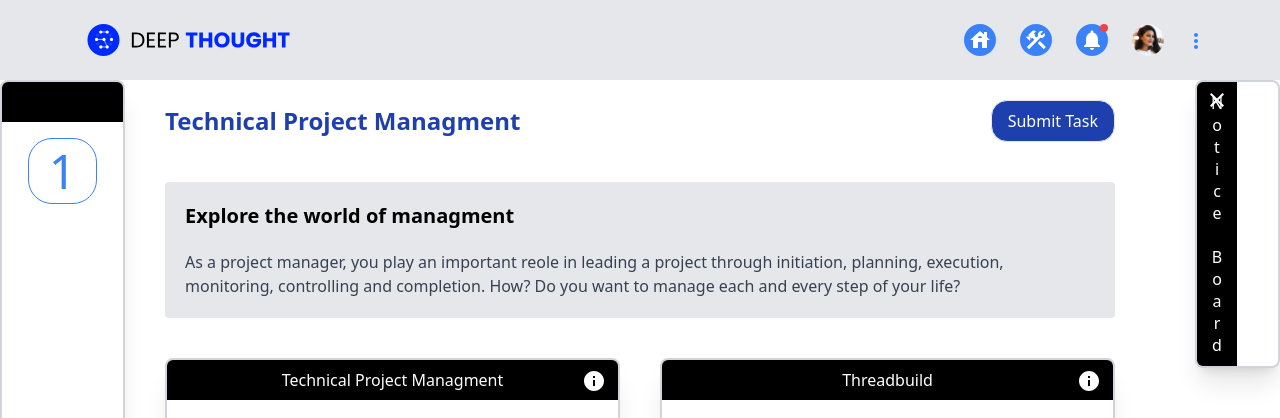
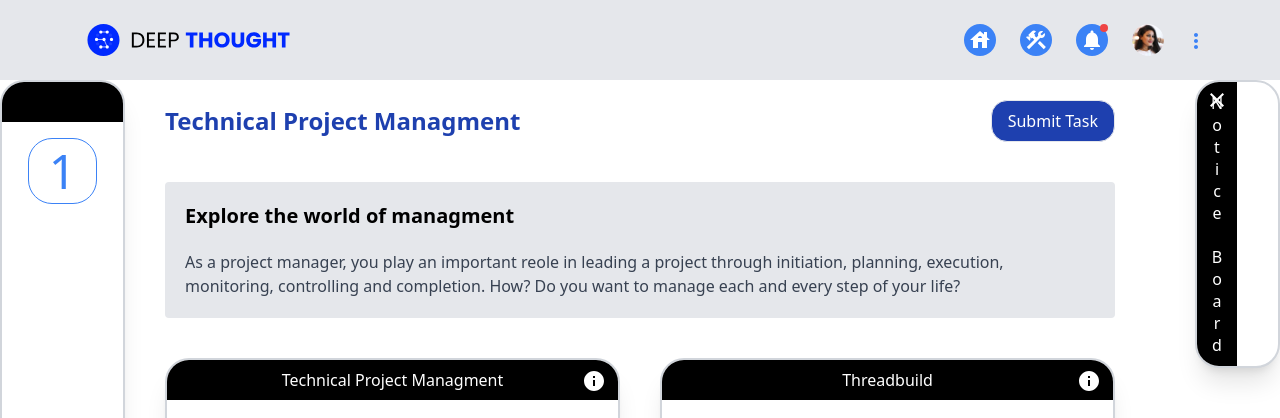
Before and after one commit to fiker31/Deep-tought-website, a React (Vite) app: page / in a window 1280 px wide. Shown: the top 418 px of the page. Built offline with nearby package versions, Linux system fonts and the light colour scheme.

Commit message:
added an asset

```diff
--- a/src/components/board.jsx
+++ b/src/components/board.jsx
@@ -5,7 +5,7 @@ const Board = ({ title, icon, children, vertical, header }) => {
     <div
       className={`flex ${
         vertical ? "flex-row" : "flex-col"
-      } bg-white rounded-lg border-2 border-gray-300 shadow-xl overflow-hidden w-full h-full`}
+      } bg-white rounded-3xl border-2 border-gray-300 shadow-xl overflow-hidden w-full h-full`}
     >
       <div
         className={`bg-black flex items-center justify-center relative ${
```
Also changed, not shown: src/assets/youtube.png (added).
